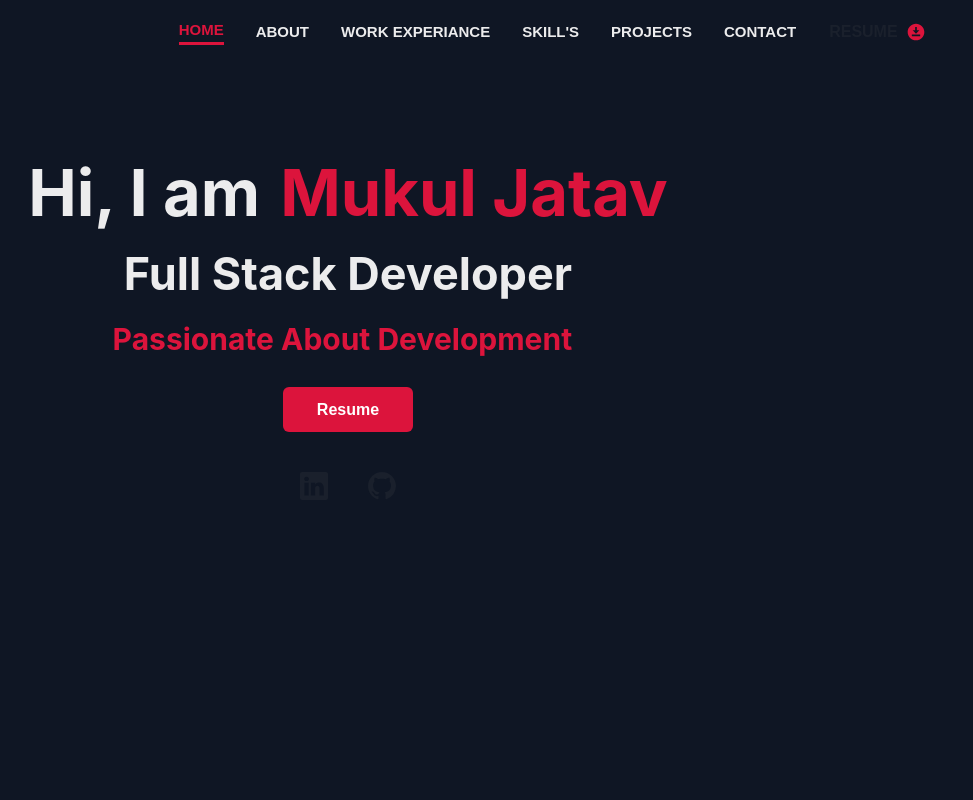
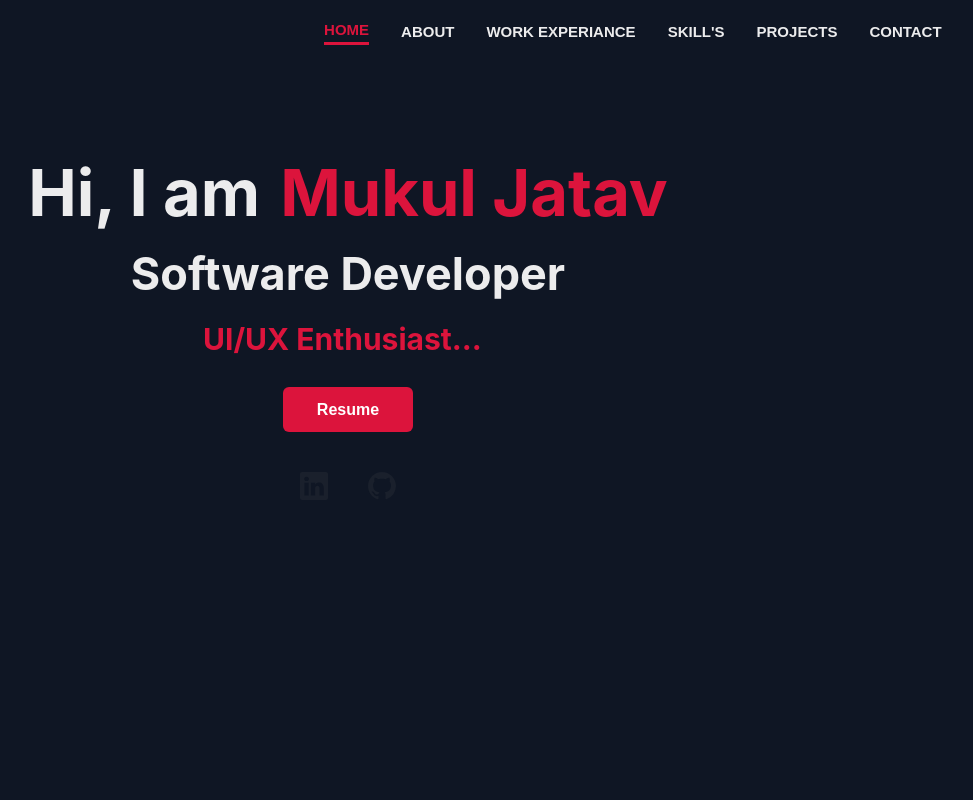
Before and after one commit to mukulsomukesh/mukulsomukesh.github.io, a React (Create React App) app: page / in a window 1280 px wide. Shown: the top 800 px of the page, without its empty margins (292-1265 px from the left). Built offline with nearby package versions, Linux system fonts and the light colour scheme.

Commit message:
refactor Home and Navbar components for improved readability and consistency

```diff
--- a/src/Components/Home.jsx
+++ b/src/Components/Home.jsx
@@ -1,4 +1,4 @@
-import React, { useEffect } from 'react';
+import React, { useEffect } from "react";
 import {
   Flex,
   Link,
@@ -42,23 +42,28 @@ function Home() {
         <Heading
           as="h2"
           fontSize={{ base: "25px", md: "50px", lg: "65px" }}
-          color="#dc143c">
+          color="#dc143c"
+        >
           Mukul Jatav
         </Heading>
       </Flex>
 
       {/* full stack heading */}
       <Heading as="h2" fontSize={{ base: "20px", md: "40px", lg: "45px" }}>
-        Full Stack Developer
+        Software Developer
       </Heading>
 
       {/* animated heading */}
-      <Heading   size='lg' color="#dc143c" mt="5">
+      <Heading size="lg" color="#dc143c" mt="5">
         <TypeAnimation
           cursor={true}
           sequence={[
-            "UI/UX Enthusiast...", 2000,
-            "Passionate About Development...", 2000,
+            "Full Stack Developer...",
+            2000,
+            "UI/UX Enthusiast...",
+            2000,
+            "Passionate About Development...",
+            2000,
           ]}
           preRenderFirstString={true}
           speed={200}
@@ -92,7 +97,13 @@ function Home() {
         alignItems="flex-start"
       >
         {/* linkdin icon button */}
-        <Tooltip label="Let's Connect on Linkedin" hasArrow bg="#dc143c" color='white' fontSize='md'>
+        <Tooltip
+          label="Let's Connect on Linkedin"
+          hasArrow
+          bg="#dc143c"
+          color="white"
+          fontSize="md"
+        >
           <Link href="https://www.linkedin.com/in/mukul-jatav/" isExternal>
             <IconButton
               aria-label="facebook"
@@ -106,7 +117,13 @@ function Home() {
         </Tooltip>
 
         {/* github icon button */}
-        <Tooltip label="My Github Profile" hasArrow bg="#dc143c" color='white' fontSize='md'>
+        <Tooltip
+          label="My Github Profile"
+          hasArrow
+          bg="#dc143c"
+          color="white"
+          fontSize="md"
+        >
           <Link href="https://github.com/mukulsomukesh" isExternal>
             <IconButton
               aria-label="github"
--- a/src/Components/Navbar.jsx
+++ b/src/Components/Navbar.jsx
@@ -1,19 +1,16 @@
-import { Text, Box, Flex, HStack, IconButton, Button, useDisclosure, Stack, Spacer } from '@chakra-ui/react';
-import { HamburgerIcon, CloseIcon } from "@chakra-ui/icons"
-import { BsFillSunFill, BsFillMoonFill } from 'react-icons/bs';
-import { Link, animateScroll as scroll } from "react-scroll";
-import { MdDownloadForOffline } from 'react-icons/md';
+import { Text, Box, Flex, HStack, IconButton, Stack, Spacer, useDisclosure } from '@chakra-ui/react';
+import { HamburgerIcon, CloseIcon } from "@chakra-ui/icons";
+import { Link } from "react-scroll";
 
-const Links = ["Home", "About","Work Experiance", "Skill's", "Projects", "Contact"];
+const Links = ["Home", "About", "Work Experiance", "Skill's", "Projects", "Contact"];
 
 export default function Simple() {
   const { isOpen, onOpen, onClose } = useDisclosure();
 
   return (
     <Box px={4} pl="3%" pr="3%" as="header" style={{ position: 'fixed', zIndex: '1', right: "8px" }} w="full" bg="inherit">
-
-        {/* flex that contain all the options */}
-        <Flex h={16} alignItems={'center'} >
+      {/* Flex containing all the options */}
+      <Flex h={16} alignItems={'center'}>
         <Spacer />
         <IconButton
           size={'md'}
@@ -25,36 +22,36 @@ export default function Simple() {
         />
         <HStack spacing={8} alignItems={'center'}>
           <HStack
-              // color="#dc143c"
             fontWeight={"bold"}
             as={'nav'}
             spacing={8}
             display={{ base: 'none', md: 'flex' }}>
             {Links.map((link) => (
               <Link
-                  style={{ color: "#ececed", fontWeight: "semibold", cursor: "pointer", fontSize: "15px", }}
+                style={{
+                  color: "#ececed",
+                  fontWeight: "semibold",
+                  cursor: "pointer",
+                  fontSize: "15px",
+                }}
                 activeClass="active"
-                  key={link} to={link} spy={true}
+                key={link}
+                to={link}
+                spy={true}
                 smooth={true}
                 offset={-70}
                 duration={500}>
-                  <Text > {link.toUpperCase()} </Text>
+                <Text
+                  _hover={{
+                    borderBottom: "3px solid #dc143c",
+                    color: "#dc143c",
+                    transition: "all 0.5s ease",
+                  }}
+                >
+                  {link.toUpperCase()}
+                </Text>
               </Link>
             ))}
-
-
-
-              <a href={require("../Assets/Mukul-Jatav-Resume.pdf")} download="Mukul-Jatav-Resume">
-
-                <Button ml="-15px" size="md" variant="ghost"
-                  _hover={{ borderBottom: "4px solid #dc143c", }}
-                  rightIcon={<MdDownloadForOffline size="20px" color="#dc143c"  ></MdDownloadForOffline>}>
-                  RESUME
-                </Button>
-
-              </a>
-
-
           </HStack>
         </HStack>
       </Flex>
@@ -63,12 +60,21 @@ export default function Simple() {
         <Box pb={4} display={{ md: 'none' }}>
           <Stack as={'nav'} spacing={4}>
             {Links.map((link) => (
-                <Link key={link} as="b" to="link" spy={true}
+              <Link key={link} to={link} spy={true}
                 smooth={true}
                 offset={-70}
-                  duration={500}>{link}</Link>
+                duration={500}>
+                <Text
+                  _hover={{
+                    borderBottom: "2px solid #dc143c",
+                    color: "#dc143c",
+                    transition: "all 0.3s ease",
+                  }}
+                >
+                  {link}
+                </Text>
+              </Link>
             ))}
-
           </Stack>
         </Box>
       ) : null}
```
Also changed, not shown: src/Assets/fileSharing.png. Lines whose indentation alone changed are shown as unchanged.
